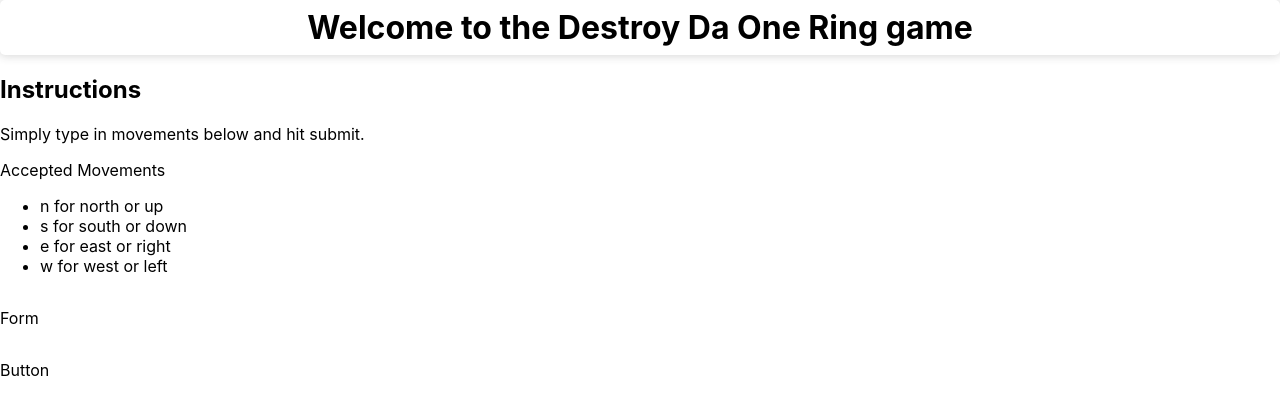
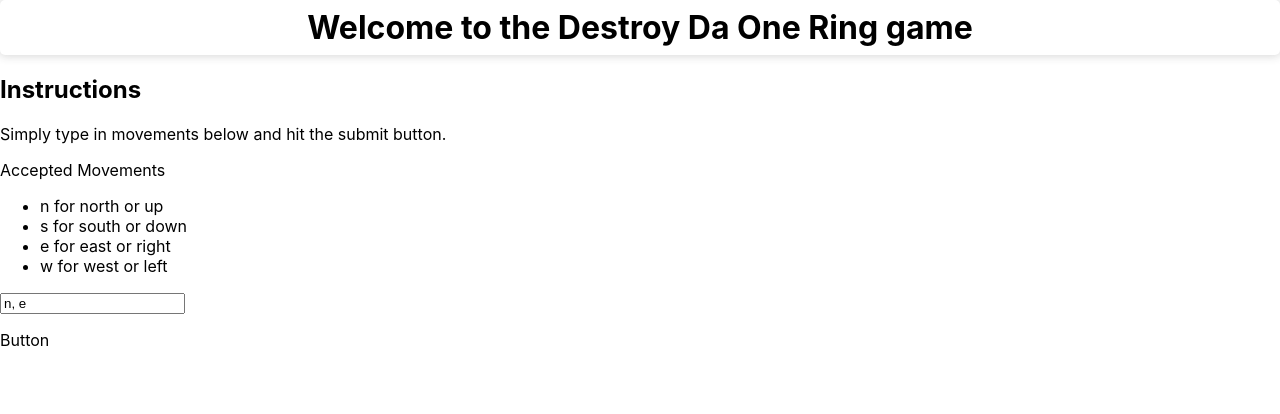
Before and after one commit to davzhardy/bio_assess_client, a React (Create React App) app: page / in a window 1280 px wide. Shown: the top 414 px of the page. Built offline with nearby package versions, Linux system fonts and the light colour scheme; no server answers.

Commit message:
feat: instructions form

```diff
--- a/src/components/Form/index.js
+++ b/src/components/Form/index.js
@@ -2,11 +2,21 @@ import React from "react";
 import './index.style.scss';
 
 
-function Form () {
+function Form ( { instructions, setInstructions } ) {
+
+  function handleChange (e) {
+    if (e.target.name === 'instructions') setInstructions(e.target.value);
+  }
 
   return (
     <div>
-      <p>Form</p>
+      <input
+        type="text"
+        className="form_input"
+        name="instructions"
+        value={instructions}
+        onChange={handleChange}
+        placeholder="Type your instructions..."/>
     </div>
   );
 };
--- a/src/containers/Mainscreen/index.js
+++ b/src/containers/Mainscreen/index.js
@@ -1,21 +1,33 @@
-import React from "react";
+import React, { useState, useEffect } from "react";
 import './index.style.scss';
 import OutputMessage from '../../components/OutputMessage'
 import Button from '../../components/Button'
 import Form from '../../components/Form'
 import Header from '../../components/Header'
-
+import ApiService from '../../ApiService';
 
 function MainScreen () {
 
+  const [output, setOutput] = useState([]);
+  const [instructions, setInstructions] = useState('n, e');
 
+  function createInstructions (string) {
+    ApiService.getMazeOutput({
+      instructions: string
+    })
+    .then(result => setOutput(result))
+  }
+
+  useEffect(() => {
+    createInstructions('n,w')
+  },[]);
 
   return (
     <div className="main-container">
       <Header/>
       <div>
         <h2>Instructions</h2>
-        <p>Simply type in movements below and hit submit.</p>
+        <p>Simply type in movements below and hit the submit button.</p>
         <p>Accepted Movements</p>
         <ul>
           <li>n for north or up</li>
@@ -24,8 +36,13 @@ function MainScreen () {
           <li>w for west or left</li>
         </ul>
       </div>
-      <Form/>
-      <Button/>
+      <Form
+        instructions={instructions}
+        setInstructions={setInstructions}
+      />
+      <Button
+        output={output}
+      />
       <OutputMessage/>
     </div>
   );
```
